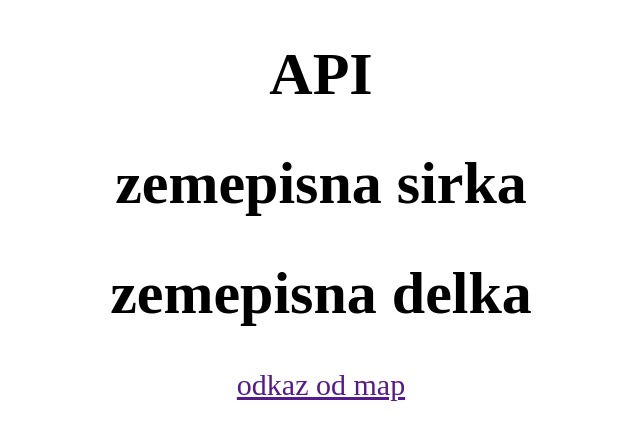
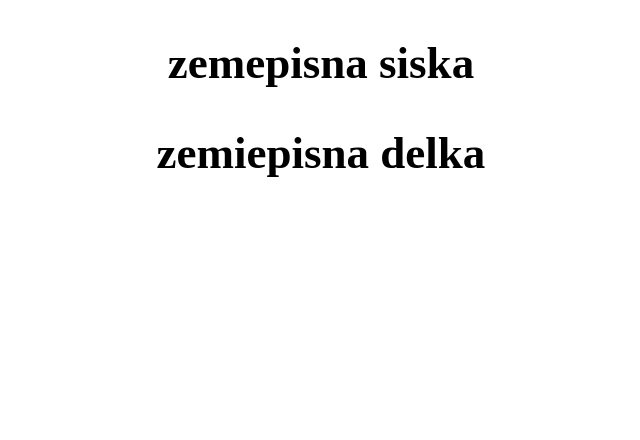
Before and after one commit to Tomixer12321/react2, a React (Create React App) app: page / in a window 1280 px wide. Shown: the top 440 px of the page, without its empty margins (319-959 px from the left). Built offline with nearby package versions, Linux system fonts and the light colour scheme; no server answers.

Commit message:
app iss position

```diff
--- a/src/App.js
+++ b/src/App.js
@@ -1,35 +1,31 @@
-import "./index.css";
 import { useState, useEffect } from "react";
+const url = "http://api.open-notify.org/iss-now.json";
+
+
 const App = () => {
-  const url = "http://api.open-notify.org/iss-now.json";
-  const [latitude, setlatitude] = useState("");
-  const [longitude, setlongitude] = useState("");
-  const [urlMap, setUrlMap] = useState("");
+  const [loading, setloading] = useState(false);
+  const [latitude,setlatitude]=useState("")
+  const [longitude,setlongitude]=useState("")
 
-  const getCoordinates = async () => {
-    const responst = await fetch(url);
-    const data = await responst.json();
-    setlatitude(data["iss_position"]["latitude"]);
-    setlongitude(data["iss_position"]["longitude"]);
-
-    const iss_long =data["iss_position"]["longitude"]
-    const iss_lat =data["iss_position"]["latitude"]
-
-    setUrlMap(`https://sk.mapy.cz/zakladni?x=${iss_long}&y=${iss_lat}&z=5`);
-  };
   useEffect(() => {
-    getCoordinates();
+    fetch(url)
+      .then((response) => response.json())
+      .then((data) => data["iss_position"])
+      .then((position)=>{
+        setlatitude(position["latitude"])
+        setlongitude(position["longitude"])
+      })
   }, []);
 
-  return (
-    <div>
-      <h1>API</h1>
-      <h1>zemepisna sirka</h1>
+  if(loading){
+    return <h1>nacitani stranky...</h1>;
+  }
+    return <div>
+      <h2>zemepisna siska</h2>
       <p>{latitude}</p>
-      <h1>zemepisna delka</h1>
+      <h2>zemiepisna delka</h2>
       <p>{longitude}</p>
-      <a href={urlMap} target="_blank">odkaz od map</a>
     </div>
-  );
+
 };
 export default App;
```
